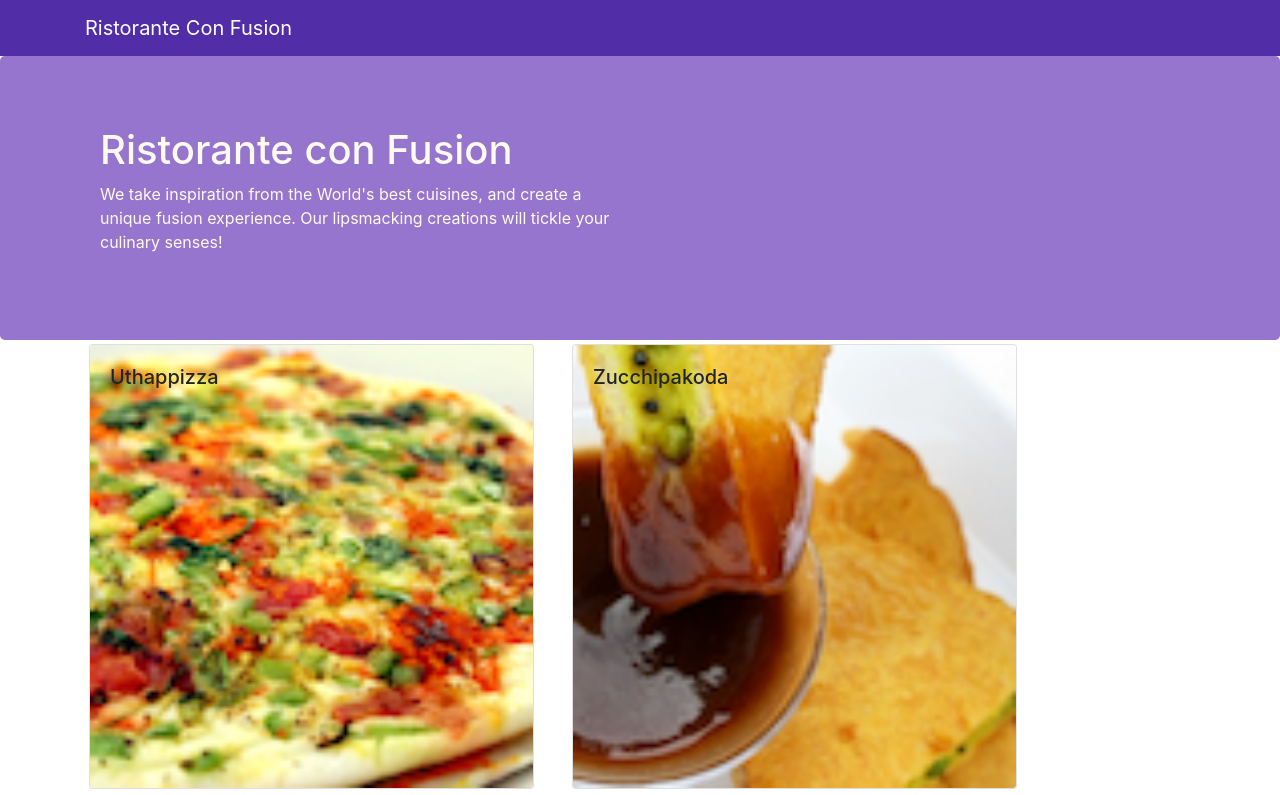
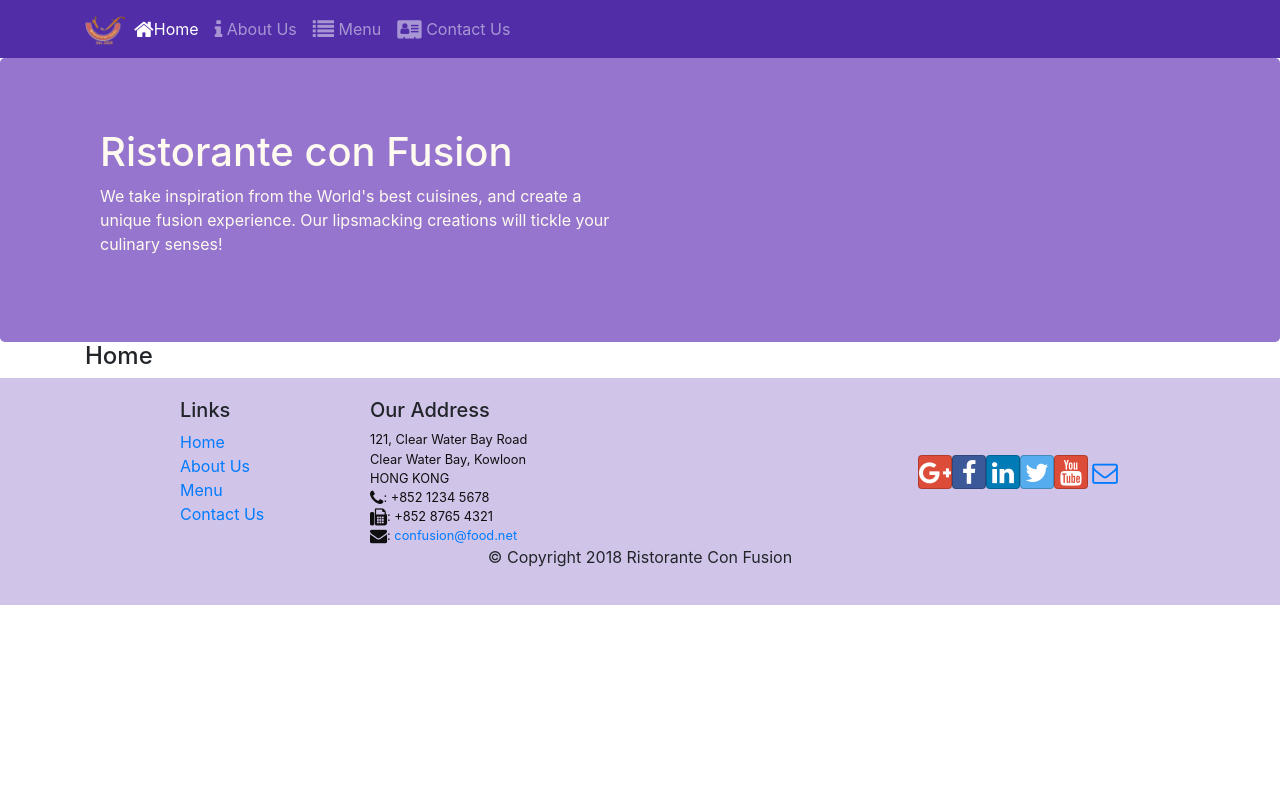
Before and after one commit to Alex-Beep-Cao/CouresraReact, a React (Create React App) app in the folder c-app/: page /home in a window 1280 px wide. Shown: the top 795 px of the page. Built offline with nearby package versions, Linux system fonts and the light colour scheme.

Commit message:
router done

```diff
--- a/c-app/package.json
+++ b/c-app/package.json
@@ -12,6 +12,7 @@
     "react": "^16.14.0",
     "react-bootstrap": "^2.0.3",
     "react-popper": "^0.9.2",
+    "react-router-dom": "^4.2.2",
     "react-scripts": "4.0.3",
     "reactstrap": "^5.0.0",
     "web-vitals": "^1.1.2"
--- a/c-app/src/App.js
+++ b/c-app/src/App.js
@@ -1,13 +1,16 @@
 import "./App.css";
 import Main from "./components/MainComponent";
 import { Component } from "react";
+import { BrowserRouter } from "react-router-dom";
 
 class App extends Component {
   render() {
     return (
-      <div>
-        <Main />
-      </div>
+      <BrowserRouter>
+        <div>
+          <Main />
+        </div>
+      </BrowserRouter>
     );
   }
 }
--- a/c-app/src/components/FooterCompont.js
+++ b/c-app/src/components/FooterCompont.js
@@ -1,4 +1,5 @@
 import React from "react";
+import { Link } from "react-router-dom";
 
 function Footer(props) {
   return (
@@ -9,16 +10,16 @@
             <h5>Links</h5>
             <ul className="list-unstyled">
               <li>
-                <a href="#">Home</a>
+                <Link to="/home">Home</Link>
               </li>
               <li>
-                <a href="#">About</a>
+                <Link to="/aboutus">About Us</Link>
               </li>
               <li>
-                <a href="#">Menu</a>
+                <Link to="/menu">Menu</Link>
               </li>
               <li>
-                <a href="contactus.html">Contact</a>
+                <Link to="/contactus">Contact Us</Link>
               </li>
             </ul>
           </div>
--- a/c-app/src/components/HeaderComponent.js
+++ b/c-app/src/components/HeaderComponent.js
@@ -1,12 +1,57 @@
-import React, { Component } from "react";
-import { Navbar, NavbarBrand, Jumbotron } from "reactstrap";
-
+import React, { useState, Component } from "react";
+import {
+  Navbar,
+  NavbarBrand,
+  Nav,
+  NavbarToggler,
+  Collapse,
+  NavItem,
+  Jumbotron,
+} from "reactstrap";
+import { NavLink } from "react-router-dom";
+// this.toggleNav = this.toggleNav.bind(this) old way
 const Header = () => {
+  const [isOpen, setIsOpen] = useState(false);
+  const toggleNav = () => {
+    setIsOpen(!isOpen);
+  };
   return (
-    <>
-      <Navbar dark>
+    <div>
+      <Navbar dark expand="md">
         <div className="container">
-          <NavbarBrand href="/">Ristorante Con Fusion</NavbarBrand>
+          <NavbarToggler onClick={toggleNav} />
+          <NavbarBrand className="mr-auto" href="/">
+            <img
+              src="assets/images/logo.png"
+              height="30"
+              width="41"
+              alt="Ristorante Con Fusion"
+            />
+          </NavbarBrand>
+          <Collapse isOpen={isOpen} navbar>
+            <Nav navbar>
+              <NavItem>
+                <NavLink className="nav-link" to="/home">
+                  <span className="fa fa-home fa-lg"></span>Home
+                </NavLink>
+              </NavItem>
+              <NavItem>
+                <NavLink className="nav-link" to="/aboutus">
+                  <span className="fa fa-info fa-lg"></span> About Us
+                </NavLink>
+              </NavItem>
+              <NavItem>
+                <NavLink className="nav-link" to="/menu">
+                  <span className="fa fa-list fa-lg"></span> Menu
+                </NavLink>
+              </NavItem>
+              <NavItem>
+                <NavLink className="nav-link" to="/contactus">
+                  <span className="fa fa-address-card fa-lg"></span> Contact Us
+                </NavLink>
+              </NavItem>
+            </Nav>
+          </Collapse>
         </div>
       </Navbar>
       <Jumbotron>
@@ -23,16 +68,65 @@
           </div>
         </div>
       </Jumbotron>
-    </>
+    </div>
   );
 };
+
 // class Header extends Component {
+//   constructor(props) {
+//     super(props);
+
+//     this.toggleNav = this.toggleNav.bind(this);
+//     this.state = {
+//       isNavOpen: false,
+//     };
+//   }
+
+//   toggleNav() {
+//     this.setState({
+//       isNavOpen: !this.state.isNavOpen,
+//     });
+//   }
+
 //   render() {
 //     return (
-//       <>
-//         <Navbar dark>
+//       <div>
+//         <Navbar dark expand="md">
 //           <div className="container">
-//             <NavbarBrand href="/">Ristorante Con Fusion</NavbarBrand>
+//             <NavbarToggler onClick={this.toggleNav} />
+//             <NavbarBrand className="mr-auto" href="/">
+//               <img
+//                 src="assets/images/logo.png"
+//                 height="30"
+//                 width="41"
+//                 alt="Ristorante Con Fusion"
+//               />
+//             </NavbarBrand>
+//             <Collapse isOpen={this.state.isNavOpen} navbar>
+//               <Nav navbar>
+//                 <NavItem>
+//                   <NavLink className="nav-link" to="/home">
+//                     <span className="fa fa-home fa-lg"></span> Home
+//                   </NavLink>
+//                 </NavItem>
+//                 <NavItem>
+//                   <NavLink className="nav-link" to="/aboutus">
+//                     <span className="fa fa-info fa-lg"></span> About Us
+//                   </NavLink>
+//                 </NavItem>
+//                 <NavItem>
+//                   <NavLink className="nav-link" to="/menu">
+//                     <span className="fa fa-list fa-lg"></span> Menu
+//                   </NavLink>
+//                 </NavItem>
+//                 <NavItem>
+//                   <NavLink className="nav-link" to="/contactus">
+//                     <span className="fa fa-address-card fa-lg"></span> Contact
+//                     Us
+//                   </NavLink>
+//                 </NavItem>
+//               </Nav>
+//             </Collapse>
 //           </div>
 //         </Navbar>
 //         <Jumbotron>
@@ -49,7 +143,7 @@
 //             </div>
 //           </div>
 //         </Jumbotron>
-//       </>
+//       </div>
 //     );
 //   }
 // }
--- /dev/null
+++ b/c-app/src/components/HomeComponent.js
@@ -0,0 +1,11 @@
+import React from "react";
+
+const Home = (props) => {
+  return (
+    <div className="container">
+      <h4>Home</h4>
+    </div>
+  );
+};
+
+export default Home;
--- a/c-app/src/components/MainComponent.js
+++ b/c-app/src/components/MainComponent.js
@@ -4,6 +4,8 @@
 import { Component } from "react";
 import Header from "./HeaderComponent";
 import Footer from "./FooterCompont";
+import Home from "./HomeComponent";
+import { Switch, Route, Redirect } from "react-router-dom";
 
 class Main extends Component {
   constructor(props) {
@@ -11,28 +13,31 @@
 
     this.state = {
       dishes: DISHES,
-      selectedDish: null,
     };
-  }
-  onDishSelect(dishId) {
-    this.setState({ selectedDish: dishId });
   }
 
   render() {
+    const HomePage = () => {
+      return <Home />;
+    };
+
     return (
       <div>
         <Header />
-        <Menu
-          dishes={this.state.dishes}
-          onClick={(dishId) => this.onDishSelect(dishId)}
-        ></Menu>
-        <Dishdetail
-          dish={
-            this.state.dishes.filter(
-              (dish) => dish.id === this.state.selectedDish
-            )[0]
-          }
-        />
+        {/* can switch below views  */}
+        <Switch>
+          {/* component just view no props */}
+          <Route path="/home" component={HomePage} />
+          {/* if you want to pass the props, you should do a fucntional component  */}
+          <Route
+            exact
+            path="/menu"
+            component={() => <Menu dishes={this.state.dishes} />}
+          />
+          {/* the default route. if the nothing match return this default route  */}
+          <Redirect to="/home" />
+        </Switch>
+
         <Footer />
       </div>
     );
```
Also changed, not shown: 1 other file (tests, documents, lock files or other folders).
